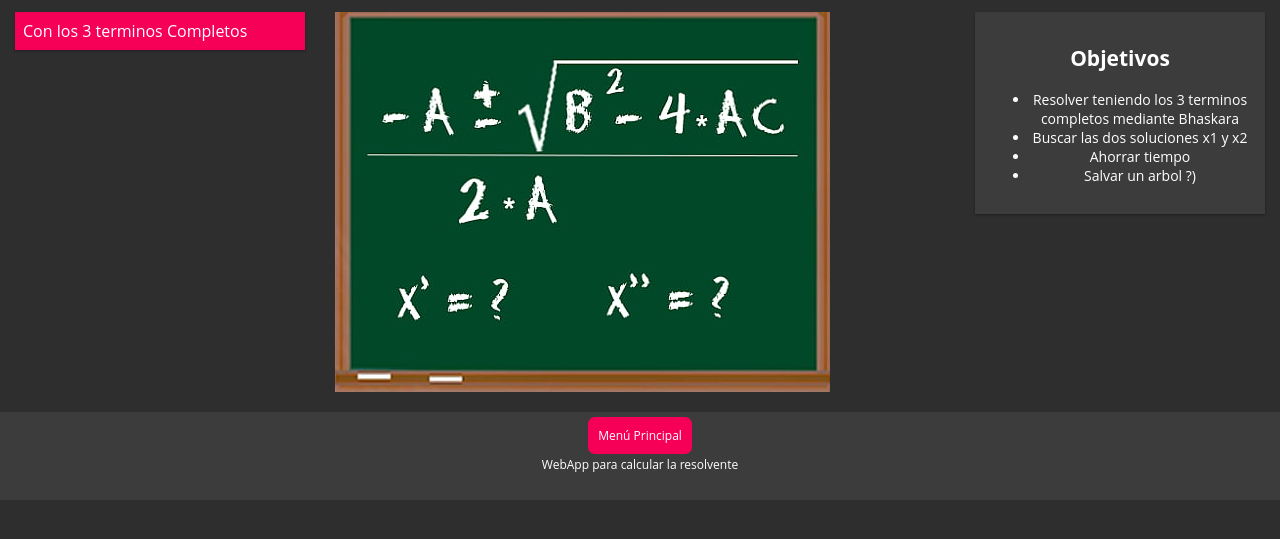
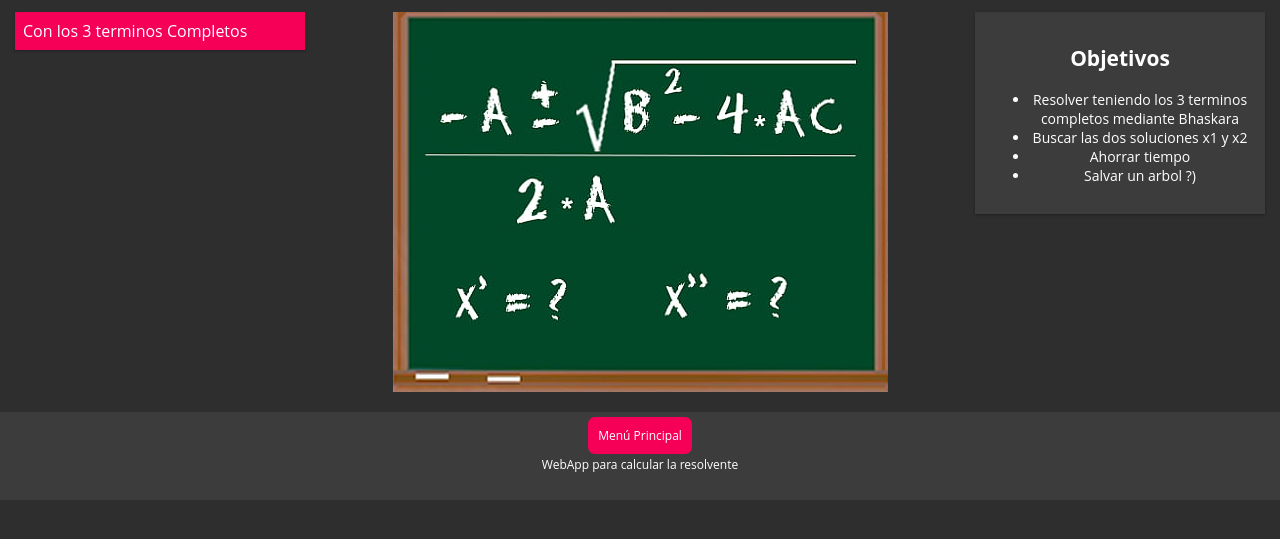
Before and after one commit to caidevOficial/Front_CuadraticApp, a website: page Bhaskara/index.html in a window 1280 px wide. Shown: the part 141-680 px from the top of the page. Drawn offline with Linux system fonts and the light colour scheme.

Commit message:
mejora de imagen

```diff
--- a/Bhaskara/index.html
+++ b/Bhaskara/index.html
@@ -41,7 +41,7 @@
   </div>
 
   <div class="col-6 col-s-9">
-   	<img src="formulaCuadratica.png" style="overflow: scroll;">
+   	<center><img src="formulaCuadratica.png" style="overflow: scroll;"></center>
   </div>
 
   <div class="col-3 col-s-12">
```
Also changed, not shown: index.html (+1 -1 lines).
